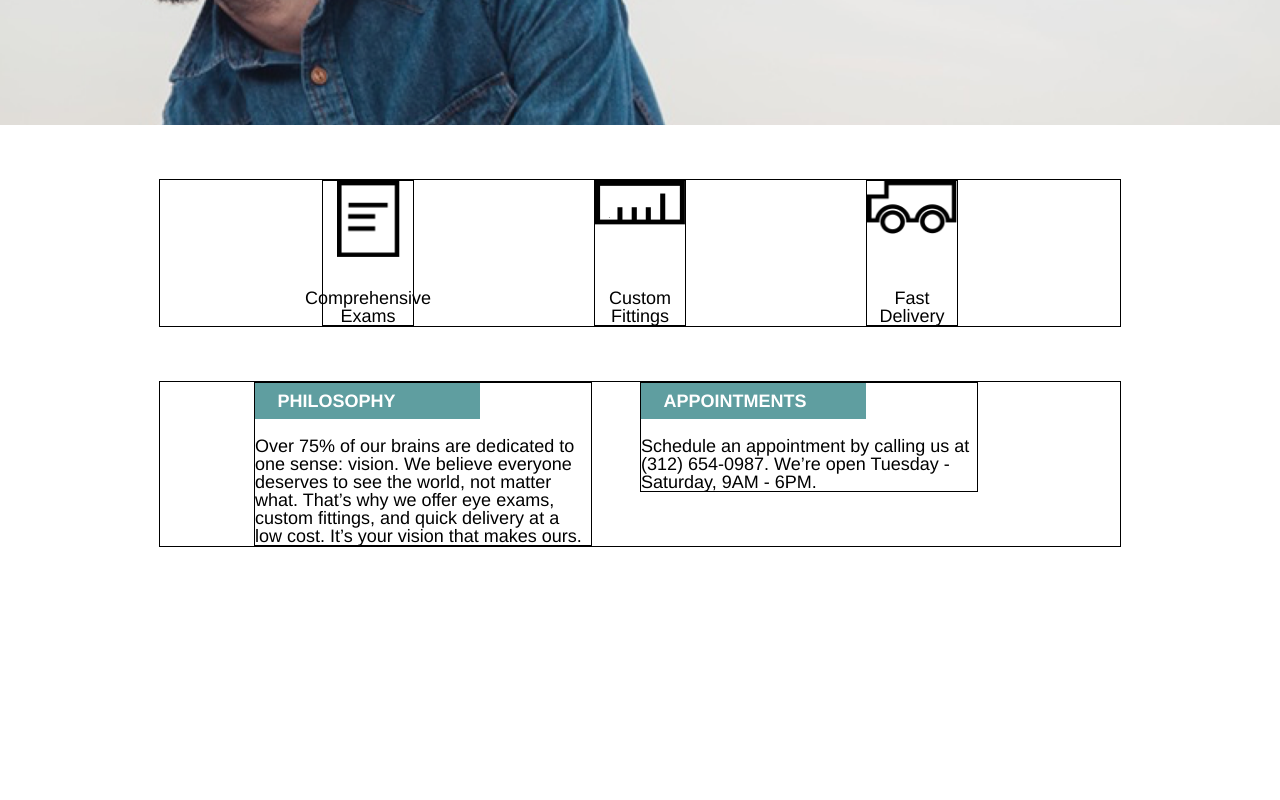
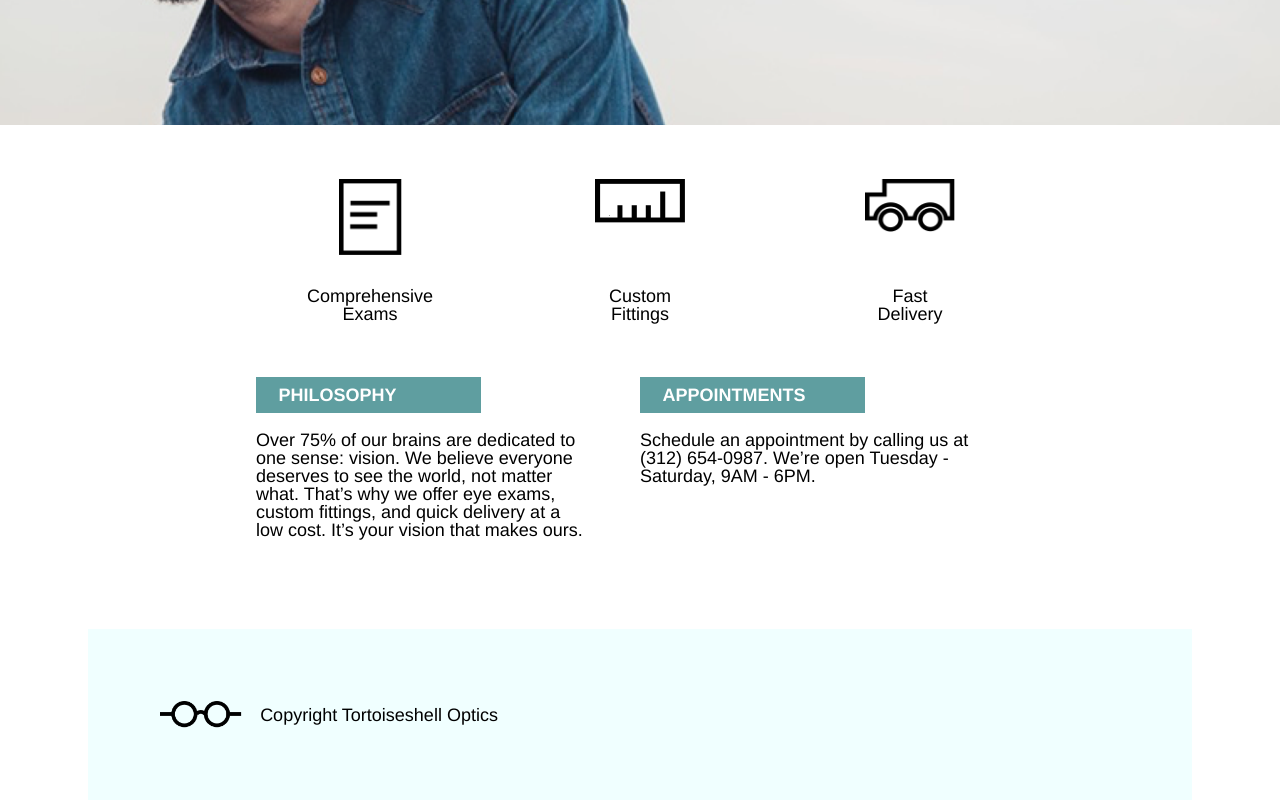
Before and after one commit to Anubiella/TortoiseShellOptics, a plain HTML site: page index.html in a window 1280 px wide. Shown: the part 451-1251 px from the top of the page. Before the commit the page ends 1088 px from the top, so only its background shows below. Drawn offline with Linux system fonts and the light colour scheme.

Commit message:
Create footer section and complete desktop version

```diff
--- a/index.html
+++ b/index.html
@@ -60,5 +60,13 @@
 		</div>
 	</div>
 
+
+	<footer>															<!-- Footer section-->
+		<div class="container footerlogo">
+			<img src="./resources/images/logo-black.png">
+			<span>Copyright Tortoiseshell Optics</span>
+		</div>
+	</footer>
+
 </body>
 </html>
--- a/resources/css/style.css
+++ b/resources/css/style.css
@@ -8,7 +8,7 @@ html{
 	max-width: 960px;
 	margin: 0 auto;
 }
-div{
+/*div{
 	border: 1px solid black;
 }
 /*HEADER SECTION*/
@@ -63,7 +63,6 @@ header .bannerflex{
 .icons{
 	margin-top: 3rem;
 	margin-bottom: 3rem;
-	border: 1px solid black;
 	display: flex;
 	justify-content: center;
 }
@@ -108,3 +107,15 @@ header .bannerflex{
 	padding: 0.5rem 1.25rem;
 	text-align: left;
 }
+/*FOOTER SECTION*/
+.footerlogo{
+	background-color: azure;
+	color: black;
+	display: flex;
+	align-items: center;
+	padding: 4rem 4rem;
+}
+.footerlogo img{
+	height: 1.5rem;
+	margin-right: 1rem;
+}
```
